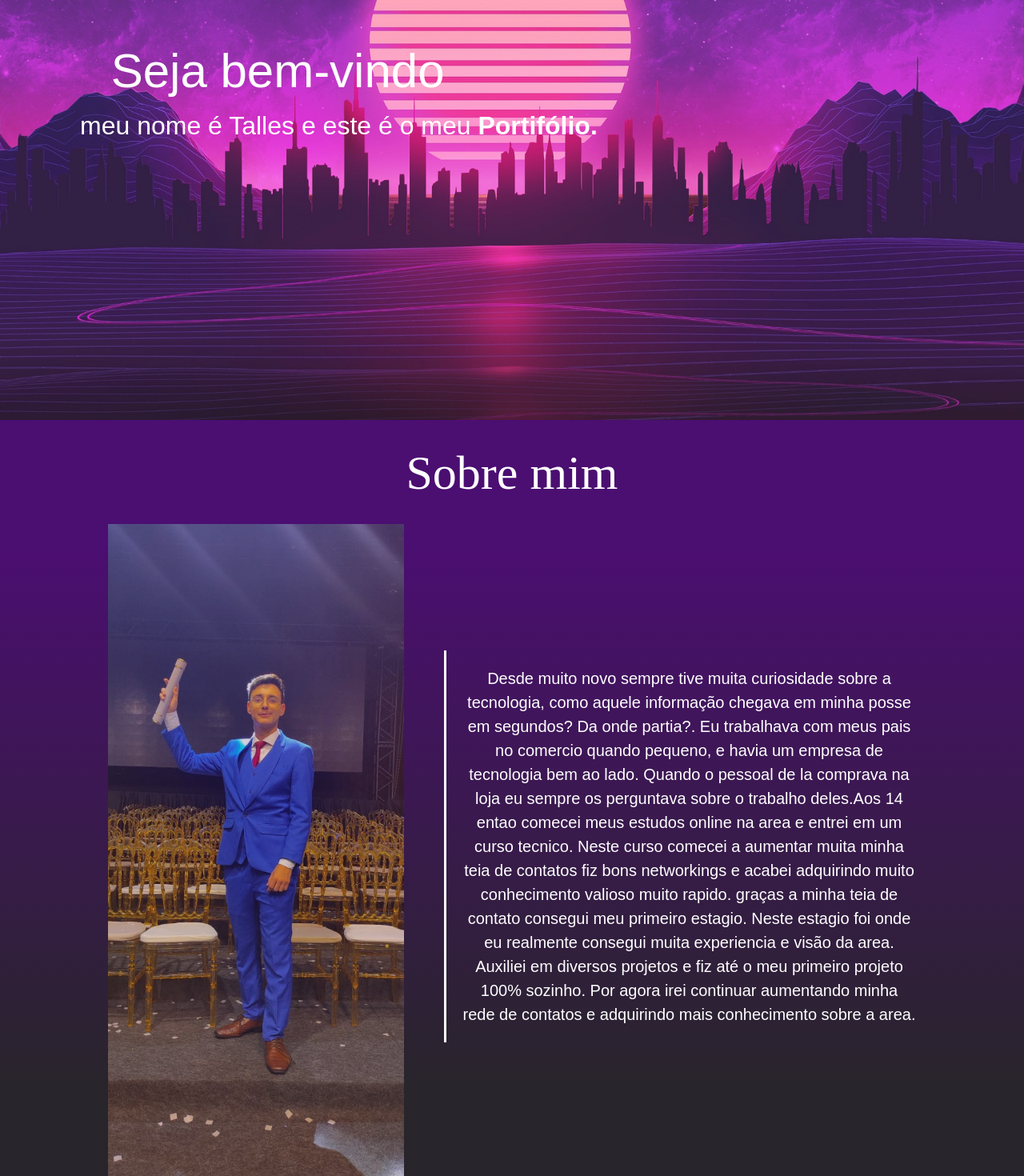
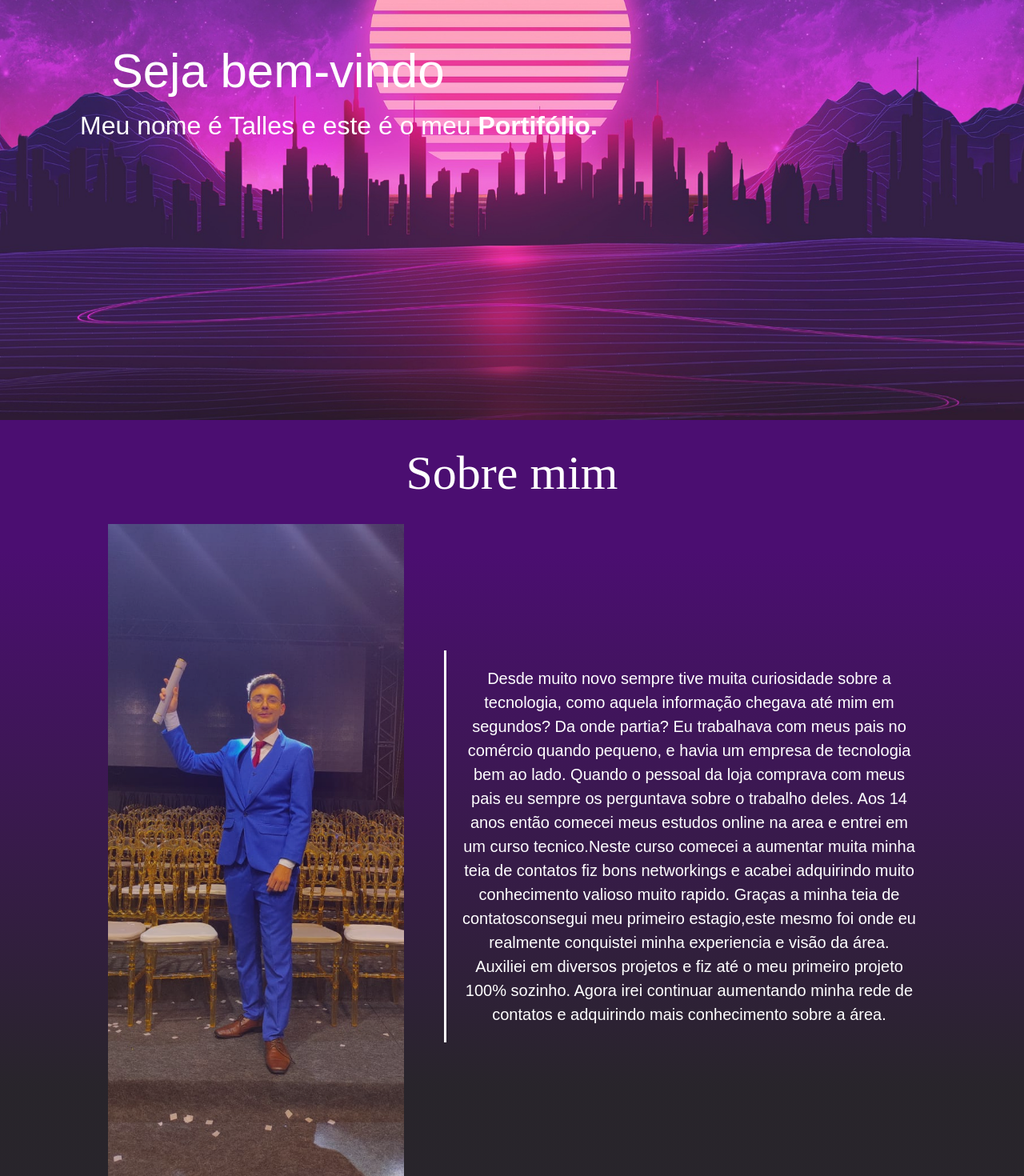
Before and after one commit to TallesMR/Meu-portif-lio, an Angular app: page / in a window 1280 px wide. Shown: the part 260-1730 px from the top of the page at 80% size. Built offline with nearby package versions, Linux system fonts and the light colour scheme.

Commit message:
corrigindo erros de portugues

```diff
--- a/src/app/about-me/about-me.component.html
+++ b/src/app/about-me/about-me.component.html
@@ -3,7 +3,7 @@
     <article class="row text-center d-flex align-items-center justify-content-center">
         <img class="col-lg-6" src="../../assets/img/eu.jpeg" alt="">
         <span  class="col-lg-6">
-            <p>Desde muito novo sempre tive muita curiosidade sobre a tecnologia, como aquele informação chegava em minha posse em segundos? Da onde partia?. Eu trabalhava com meus pais no comercio quando pequeno, e havia um empresa de tecnologia bem ao lado. Quando o pessoal de la comprava na loja eu sempre os perguntava sobre o trabalho deles.Aos 14 entao comecei meus estudos online na area e entrei em um curso tecnico. Neste curso comecei a aumentar muita minha teia de contatos fiz bons networkings e acabei adquirindo muito conhecimento valioso muito rapido. graças a minha teia de contato consegui meu primeiro estagio. Neste estagio foi onde eu realmente consegui muita experiencia e visão da area. Auxiliei em diversos projetos e fiz até o meu primeiro projeto 100% sozinho. Por agora irei continuar aumentando minha rede de contatos e adquirindo mais conhecimento sobre a area.</p>
+            <p>Desde muito novo sempre tive muita curiosidade sobre a tecnologia, como aquela informação chegava até mim em segundos? Da onde partia? Eu trabalhava com meus pais no comércio quando pequeno, e havia um empresa de tecnologia bem ao lado. Quando o pessoal da loja comprava com meus pais  eu sempre os perguntava sobre o trabalho deles. Aos 14  anos então comecei meus estudos online na area e entrei em um curso tecnico.Neste curso comecei a aumentar muita minha teia de contatos fiz bons networkings e acabei adquirindo muito conhecimento valioso muito rapido. Graças a minha teia de contatosconsegui meu primeiro estagio,este mesmo  foi onde eu realmente conquistei minha  experiencia e visão da área. Auxiliei em diversos projetos e fiz até o meu primeiro projeto 100% sozinho. Agora irei continuar aumentando minha rede de contatos e adquirindo mais conhecimento sobre a área.</p>
         </span>
     </article>
 </div>
--- a/src/app/projetos/projetos.component.html
+++ b/src/app/projetos/projetos.component.html
@@ -11,7 +11,7 @@
                     <i class="fa fa-long-arrow-down" id="down-biosapiens"></i>
                     <i class="fa fa-long-arrow-up" style="display: none;" id="up-biosapiens"></i>
                 </div>
-                <p id="biosapiens-text">Um professora precisava de uma plataforma didática com os conteúdos que ela havia produzido para o seu TCC, fora isso queria utilizar a plataforma também para seus alunos aprenderem via questionários, então a pagina foi montada com um sistema de gameficacão para seus alunos.</p>
+                <p id="biosapiens-text">Uma professora precisava de uma plataforma didática com os conteúdos que ela havia produzido para o seu TCC, fora isso queria utilizar a plataforma também para seus alunos aprenderem via questionários. Então a página foi montada com um sistema de gameficação para seus alunos</p>
             </div>
         </section>
         <section class="col-md-12 col-lg-3 projetos-itens" id="qeru">
@@ -24,8 +24,7 @@
                 <i class="fa fa-long-arrow-down" id="down-qeru"></i>
                 <i class="fa fa-long-arrow-up" style="display: none;" id="up-qeru"></i>
                 </div>
-                <p id="qeru-text">a QERU é uma plataforma que já esta em sua fase final de desenvolvimento, nela eu aprimorei muito meus conceitos de Git e GitHub como versionar codigo,conhecimento de um framework, bibliotecas entre outros. A Plataforma tem com o objetivo de aproximar lojistas com compradores através de
-                    pedidos. </p>
+                <p id="qeru-text">A QERU é uma plataforma que já esta em sua fase final de desenvolvimento, com ela eu aprimorei muito meus conceitos de Git e GitHub como versionar codigo,conhecimento de um framework, bibliotecas entre outros. A plataforma tem como objetivo de aproximar lojistas com compradores através de  pedidos.</p>
             </div>
         </section>
         <section class="col-md-12 col-lg-3 projetos-itens" id="adolfo">
@@ -37,7 +36,7 @@
                 <h2>Saiba mais</h2>
                 <i class="fa fa-long-arrow-down" id="down-adolfo"></i>
                 <i class="fa fa-long-arrow-up" style="display: none;" id="up-adolfo"></i>
-                <p id="adolfo-text">A Adolfo é um e-commerce onde eu tive meus primeiros contatos com PHP puro e sistemas de estoque. Tambem tive um amplo avanço com o software de edição de imagens o Photoshop, todos as imagens deveriam passar por um tratamento de imagem e eu acabei ficando responsável por isso.</p>
+                <p id="adolfo-text">A Adolfo é um e-commerce onde tive meus primeiros contatos com PHP puro e sistemas de estoque. Também tive um amplo avanço com o software de edição de imagens o Photoshop, todos as imagens deveriam passar por um tratamento de imagem e fiquei responsável por isso.</p>
                 </div>
             </div>
         </section>
@@ -51,7 +50,7 @@
                 <i class="fa fa-long-arrow-down" id="down-ballebot"></i>
                 <i class="fa fa-long-arrow-up" style="display: none;" id="up-ballebot"></i>
                 </div>
-                <p id="ballebot-text">Foi um dos meu primeiros projetos feitos por mim, nele eu contei com a video-aula da  <a href="https://www.youtube.com/user/RafaellaBallerini" target="_blank">Rafaella Ballerini</a>, este projeto embora muito simples foi muito importante para mim, afinal foi com a ajuda dele que consegui meu primeiro estagio e alem disso tive a base de conceito que precisava para desenvolver WEB.</p>
+                <p id="ballebot-text"> Foi um dos primeiros projetos feitos por mim, nele eu contei com a video-aula da <a href="https://www.youtube.com/user/RafaellaBallerini" target="_blank">Rafaella Ballerini</a>. Este projeto embora muito simples foi muito importante para minha trajetória afinal foi com a ajuda dele que consegui meu primeiro estagio e além disso tive a base de conceito que precisava para desenvolver WEB.</p>
             </div>
         </section>
     </article>
--- a/src/app/slider/slider.component.html
+++ b/src/app/slider/slider.component.html
@@ -4,7 +4,7 @@
             <h1 class="offset-1">Seja bem-vindo</h1>
         </div>
         <div class="row">
-            <p class="col-sm-8">meu nome é Talles  e este é o meu <span><strong>Portifólio.</strong></span></p>
+            <p class="col-sm-8">Meu nome é Talles  e este é o meu <span><strong>Portifólio.</strong></span></p>
         </div>
     </article>
 </div>
```
